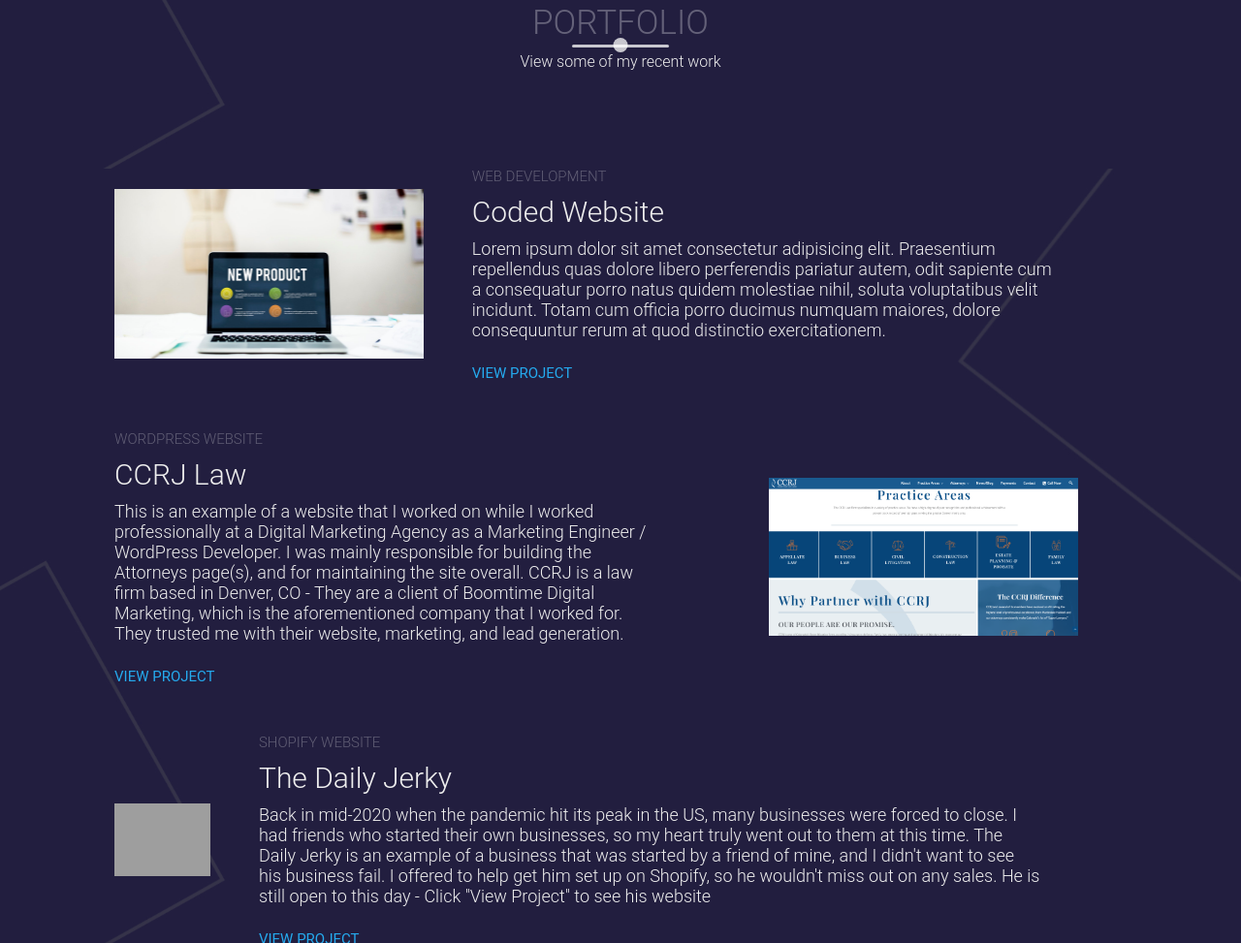
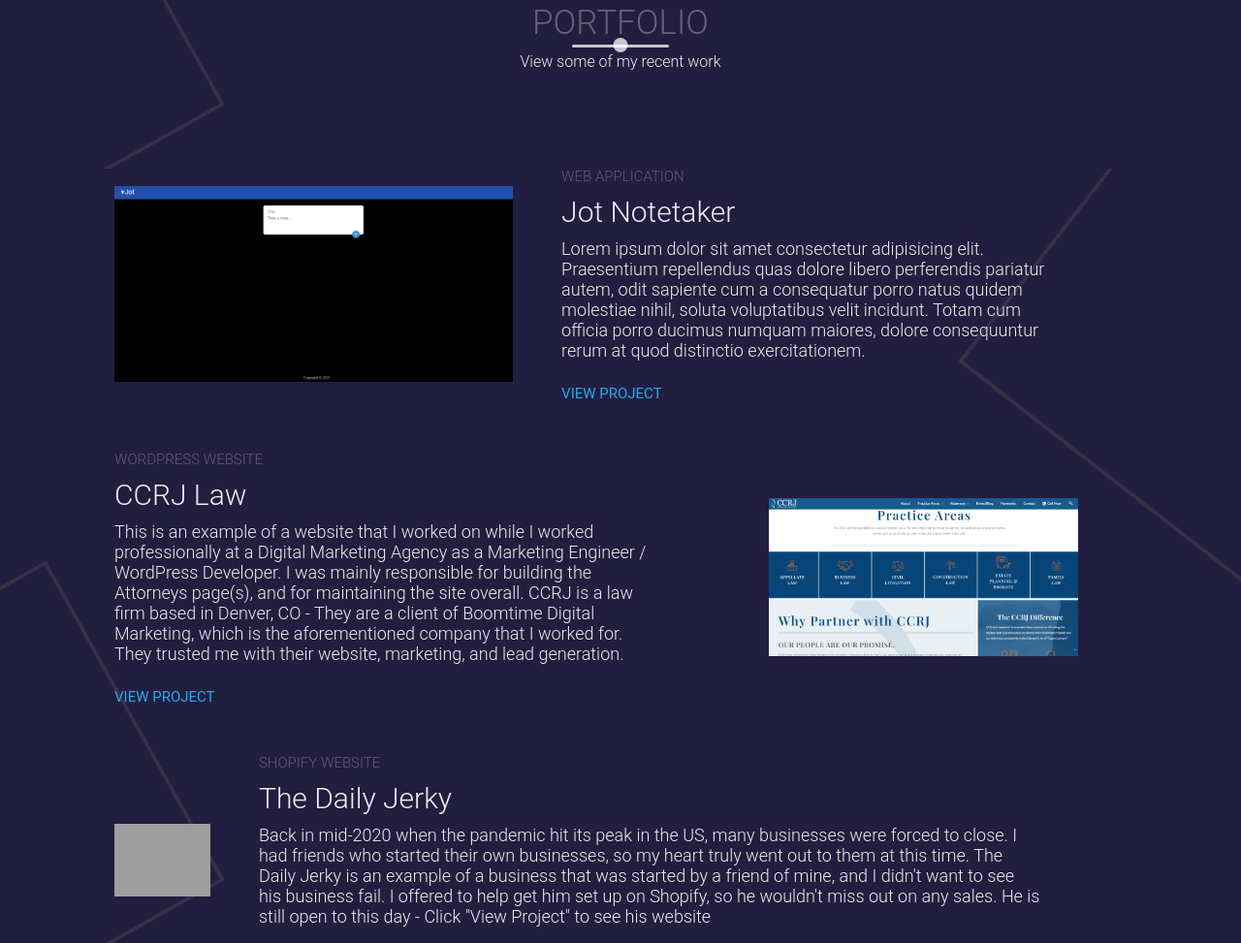
Before and after one commit to Dc-devRex/Portfolio_2021, a plain HTML site: page index.html in a window 1280 px wide. Shown: the part 2226-3199 px from the top of the page at 97% size. Drawn offline with nearby package versions, Linux system fonts and the light colour scheme; grey boxes are pictures that could not be loaded.

Commit message:
Added photo file
Added new photo file, and updated html

```diff
--- a/index.html
+++ b/index.html
@@ -114,11 +114,11 @@
             </div>
             <div class="portfolio-item">
                 <div class="portfolio-img has-margin-right">
-                    <img src="images/portitem1.jpeg" alt="">
+                    <img src="images/jot_notes.PNG" alt="">
                 </div>
                 <div class="portfolio-description">
-                    <h6>Web Development</h6>
-                    <h1>Coded Website</h1>
+                    <h6>Web Application</h6>
+                    <h1>Jot Notetaker</h1>
                     <p>Lorem ipsum dolor sit amet consectetur adipisicing elit. Praesentium repellendus quas dolore libero perferendis pariatur autem, odit sapiente cum a consequatur porro natus quidem molestiae nihil, soluta voluptatibus velit incidunt. Totam cum officia porro ducimus numquam maiores, dolore consequuntur rerum at quod distinctio exercitationem.</p>
                     <a target="_blank" href="#" class="cta">View Project</a>
                 </div>
```
Also changed, not shown: images/jot_notes.PNG (added).
